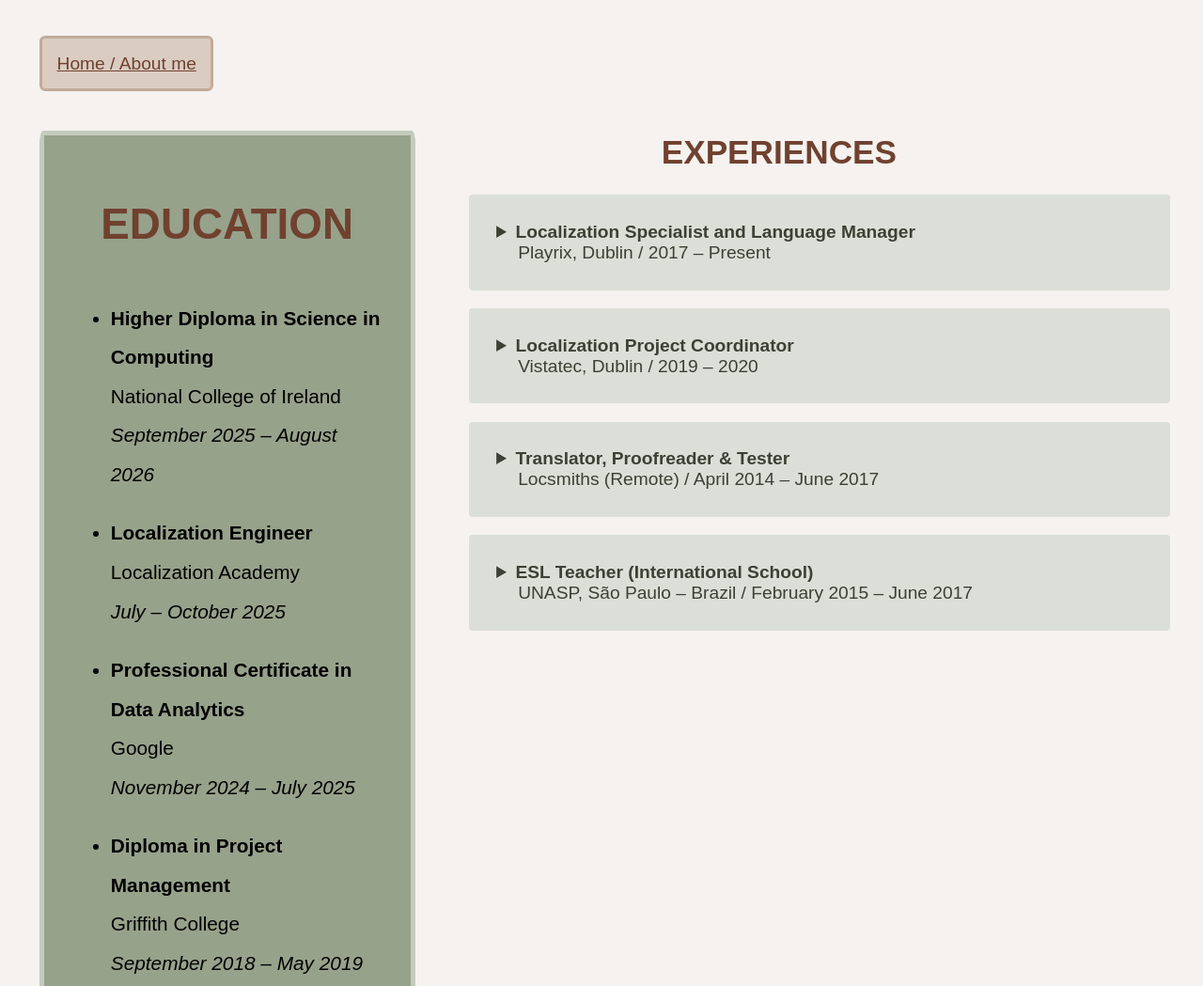
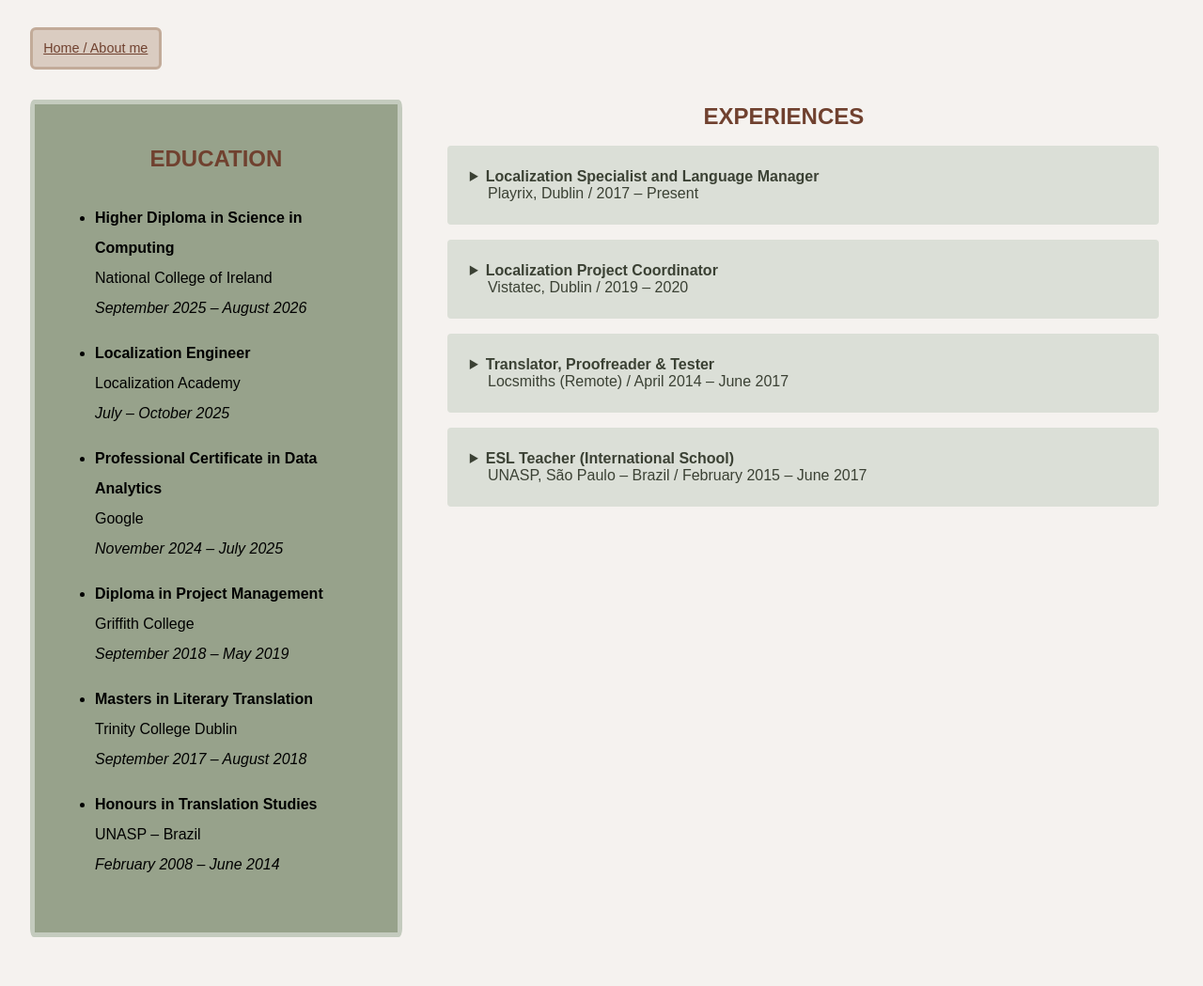
Before and after one commit to prijosimo/prijosimo.github.io, a plain HTML site: page more/experiences.html in a window 1280 px wide. Shown: the top 1049 px of the page at 94% size. Drawn offline with Linux system fonts and the light colour scheme.

Commit message:
More font-size adjustments

```diff
--- a/styles/style2.css
+++ b/styles/style2.css
@@ -10,7 +10,7 @@ body {
 
 h2 {
   color: #70412F;
-  font-size: 2.2em;
+  font-size: 1.5em;
   text-align: center;
   margin-bottom: 0.7em;
 }
@@ -18,7 +18,7 @@ h2 {
 .leftPanel {
   width: 30%;
   background-color: #97A28B;
-  font-size:1.3em;
+  font-size:1em;
   padding: 1.5em;
   margin: 2em;
   display: flex;
@@ -41,7 +41,7 @@ h2 {
   background-color: #DACCC1;
   border: 3px solid #C2AB99;
   color: #70412F;
-  font-size: 1.2em;
+  font-size: 0.9em;
   border-radius: 6px;
 }
 
@@ -63,7 +63,7 @@ h2 {
 }
 
 .experiences p {
-  font-size: 1em;
+  font-size: 0.9em;
   line-height: 1.6;
   margin-bottom: 1.5em;
   margin-left: 1em;
@@ -72,7 +72,7 @@ h2 {
 }
 
 .experiences li {
-  font-size: 1em;
+  font-size: 0.9m;
   line-height: 1.6em;
   margin-right: 3em;
   margin-bottom: 1em;
@@ -90,7 +90,7 @@ h2 {
   padding: 1.5em;
   width: 90%;
   text-align: left;
-  font-size: 1.2em;
+  font-size: 1em;
   margin-bottom: 1em;
   margin-right: 2em;
   border-radius: 4px;
@@ -122,6 +122,6 @@ h2 {
 }
 
 body {
-  font-size: 90%;
+  font-size: 85%;
 }
 }
```
